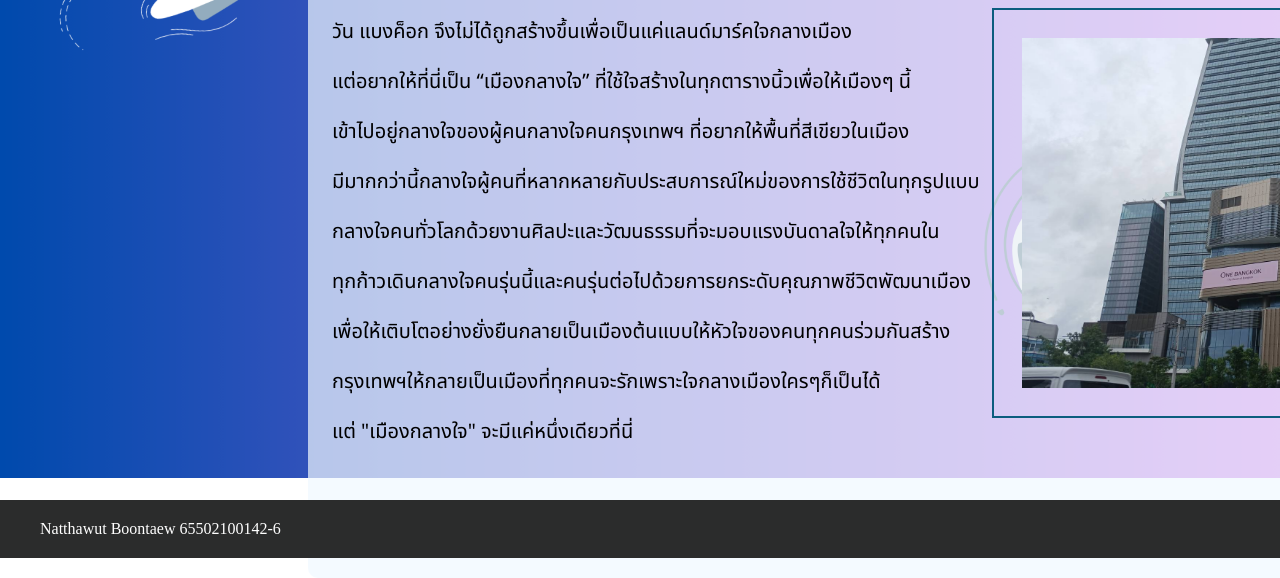
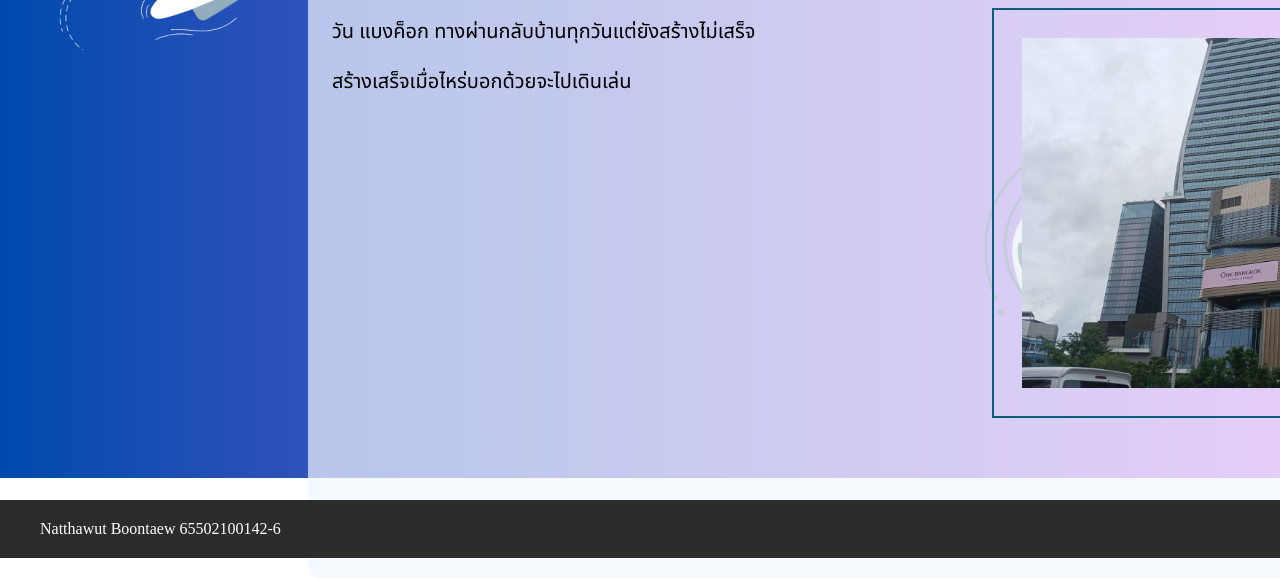
Before and after one commit to Natthawutts/mygallery, a plain HTML site: page box2.html in a window 1280 px wide. Shown: the part 242-820 px from the top of the page. Drawn offline with Linux system fonts and the light colour scheme; a web font is replaced by a local one.

Commit message:
Update box2.html

```diff
--- a/box2.html
+++ b/box2.html
@@ -18,15 +18,8 @@
             <h1>One Bangkok</h1><br>
             <div class="imgin"><img src="pic/one.jpg" alt="" class="imgincap"></div>
             <h2>One Bangkok</h2>
-            <p>วัน แบงค็อก จึงไม่ได้ถูกสร้างขึ้นเพื่อเป็นแค่แลนด์มาร์คใจกลางเมือง  </p>
-            <p>แต่อยากให้ที่นี่เป็น “เมืองกลางใจ” ที่ใช้ใจสร้างในทุกตารางนิ้วเพื่อให้เมืองๆ นี้ </p>
-            <p>เข้าไปอยู่กลางใจของผู้คนกลางใจคนกรุงเทพฯ ที่อยากให้พื้นที่สีเขียวในเมือง  </p>
-            <p>มีมากกว่านี้กลางใจผู้คนที่หลากหลายกับประสบการณ์ใหม่ของการใช้ชีวิตในทุกรูปแบบ</p>
-            <p>กลางใจคนทั่วโลกด้วยงานศิลปะและวัฒนธรรมที่จะมอบแรงบันดาลใจให้ทุกคนใน</p>
-            <p>ทุกก้าวเดินกลางใจคนรุ่นนี้และคนรุ่นต่อไปด้วยการยกระดับคุณภาพชีวิตพัฒนาเมือง</p>
-            <p>เพื่อให้เติบโตอย่างยั่งยืนกลายเป็นเมืองต้นแบบให้หัวใจของคนทุกคนร่วมกันสร้าง  </p>
-            <p>กรุงเทพฯให้กลายเป็นเมืองที่ทุกคนจะรักเพราะใจกลางเมืองใครๆก็เป็นได้ </p>
-            <p>แต่ "เมืองกลางใจ" จะมีแค่หนึ่งเดียวที่นี่</p>
+            <p>วัน แบงค็อก ทางผ่านกลับบ้านทุกวันแต่ยังสร้างไม่เสร็จ</p>
+            <p>สร้างเสร็จเมื่อไหร่บอกด้วยจะไปเดินเล่น</p>
              </div>
     </div>
 </body>
```
